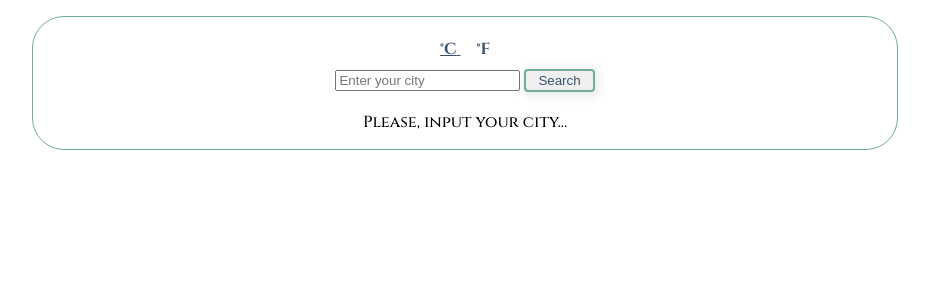
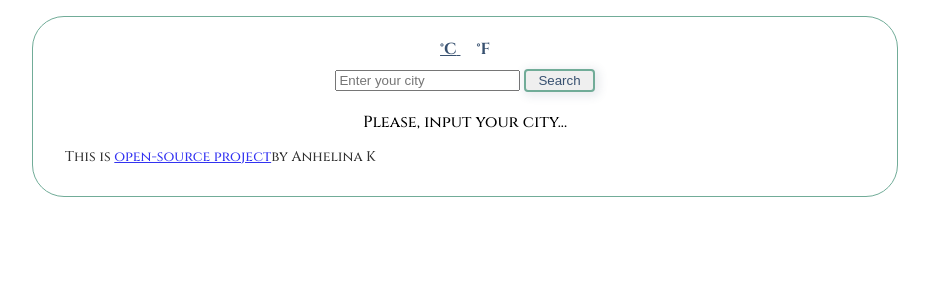
Before and after one commit to Axigy/weather-app-react, a React (Create React App) app: page / in a window 1280 px wide. Shown: the top 300 px of the page, without its empty margins (0-929 px from the left). Built offline with nearby package versions, Linux system fonts and the light colour scheme; no server answers.

Commit message:
add footer

```diff
--- a/src/App.css
+++ b/src/App.css
@@ -89,6 +89,12 @@
   color: #61dafb;
 }
 
+.Footer {
+  text-align: left;
+  font-size: 14px;
+  opacity: 0.8;
+}
+
 @keyframes App-logo-spin {
   from {
     transform: rotate(0deg);
--- a/src/App.js
+++ b/src/App.js
@@ -1,6 +1,7 @@
 import React, { useState } from "react";
 import "./App.css";
 import Main from "./Main";
+import Footer from "./Footer";
 
 function App() {
   const [city, setCity] = useState();
@@ -48,6 +49,7 @@
         <h3>{h1}</h3>
       </div>
       <Main city={city} />
+      <Footer />
     </div>
   );
 }
--- /dev/null
+++ b/src/Footer.js
@@ -0,0 +1,19 @@
+import React from "react";
+
+export default function Footer() {
+  return (
+    <div className="Footer">
+      <p>
+        This is{" "}
+        <a
+          href="https://github.com/Axigy/weather-app-react"
+          target="_blank"
+          rel="noopener noreferrer"
+        >
+          open-source project
+        </a>
+        by Anhelina K
+      </p>
+    </div>
+  );
+}
```
